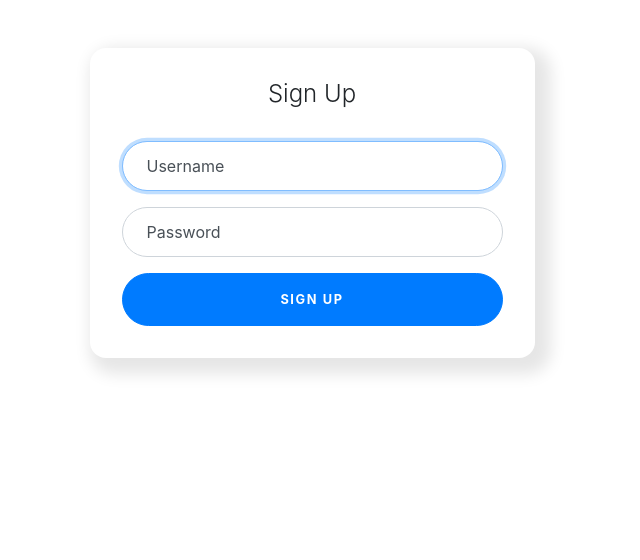
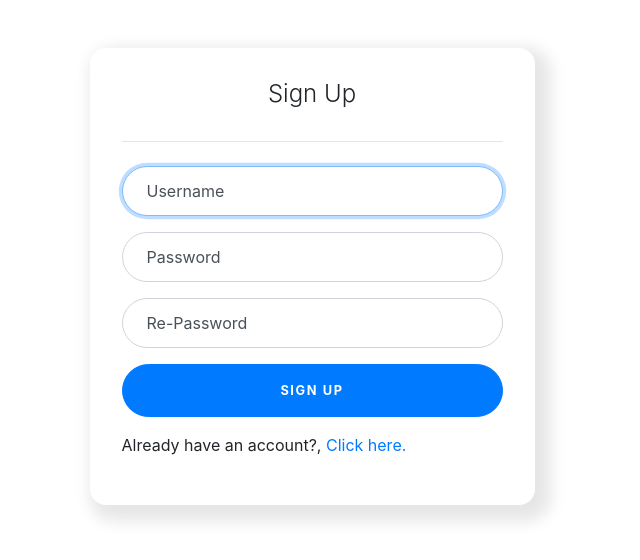
Before and after one commit to Chandraxxx/DigitalLibrary, a Flask app: template templates/register.html in a window 1280 px wide. Shown: the part 80-640 px from the top of the page, without its empty margins (328-968 px from the left). Run offline with Flask 2, Linux system fonts and the light colour scheme; the template is opened without the code that fills it, so the values that code supplies are empty; some libraries are stand-ins or nearby versions.

Commit message:
Add files via upload
update css

```diff
--- a/templates/register.html
+++ b/templates/register.html
@@ -49,23 +49,28 @@
 	        <div class="card card-signin my-5">
 	          <div class="card-body">
 	            <h5 class="card-title text-center">Sign Up</h5>
+	            <hr class="my-4">
 	            <form class="form-signin">
 	              <div class="form-label-group">
-	                <input name="username" type="text"  class="form-control" placeholder="Username" required autofocus>
-	                <label for="inputEmail">Username</label>
+	                <input name="username" type="text" id="inputUser" class="form-control" placeholder="Username" required autofocus>
+	                <label for="inputUser">Username</label>
 	              </div>
 
 	              <div class="form-label-group">
-	                <input type="password"  class="form-control" placeholder="Password" required>
+	                <input name="password" type="password" id="inputPassword"  class="form-control" placeholder="Password" required>
 	                <label for="inputPassword">Password</label>
 	              </div>
 
-	             <!--  <div class="form-label-group">
-	                <input type="password"  class="form-control" placeholder="Password" required>
-	                <label for="inputPassword">Re-Password</label>
-	              </div> -->
+	              <div class="form-label-group">
+	                <input name="repassword" type="password" id="inputRePassword" class="form-control" placeholder="Password" required>
+	                <label for="inputRePassword">Re-Password</label>
+	              </div>
 
 	              <button class="btn btn-lg btn-primary btn-block text-uppercase" type="submit">Sign Up</button>
+
+	              <div class="form-label-group mt-3">
+	                <p>Already have an account?,&nbsp;<a href="">Click here.</a></p>
+	              </div>
 
 	            </form>
 	          </div>
```
Also changed, not shown: templates/login.html (+7 -3 lines).
